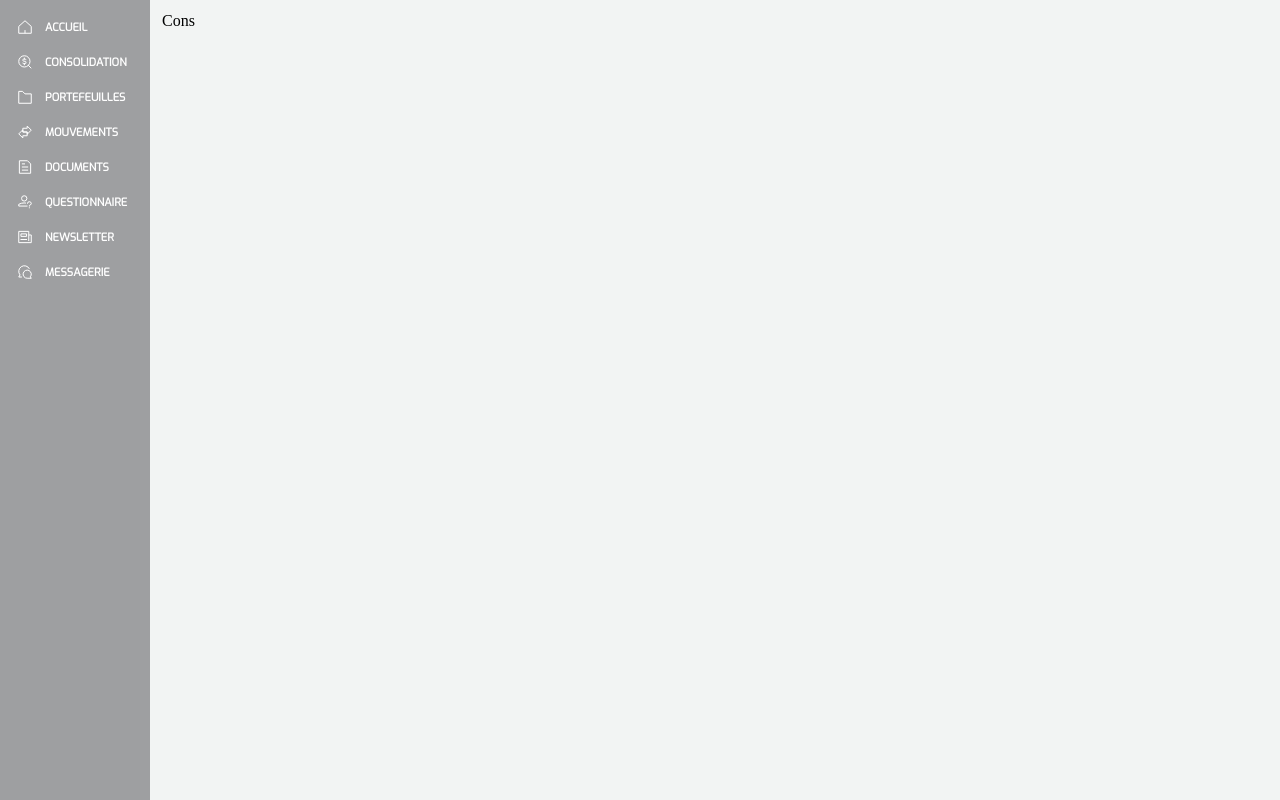
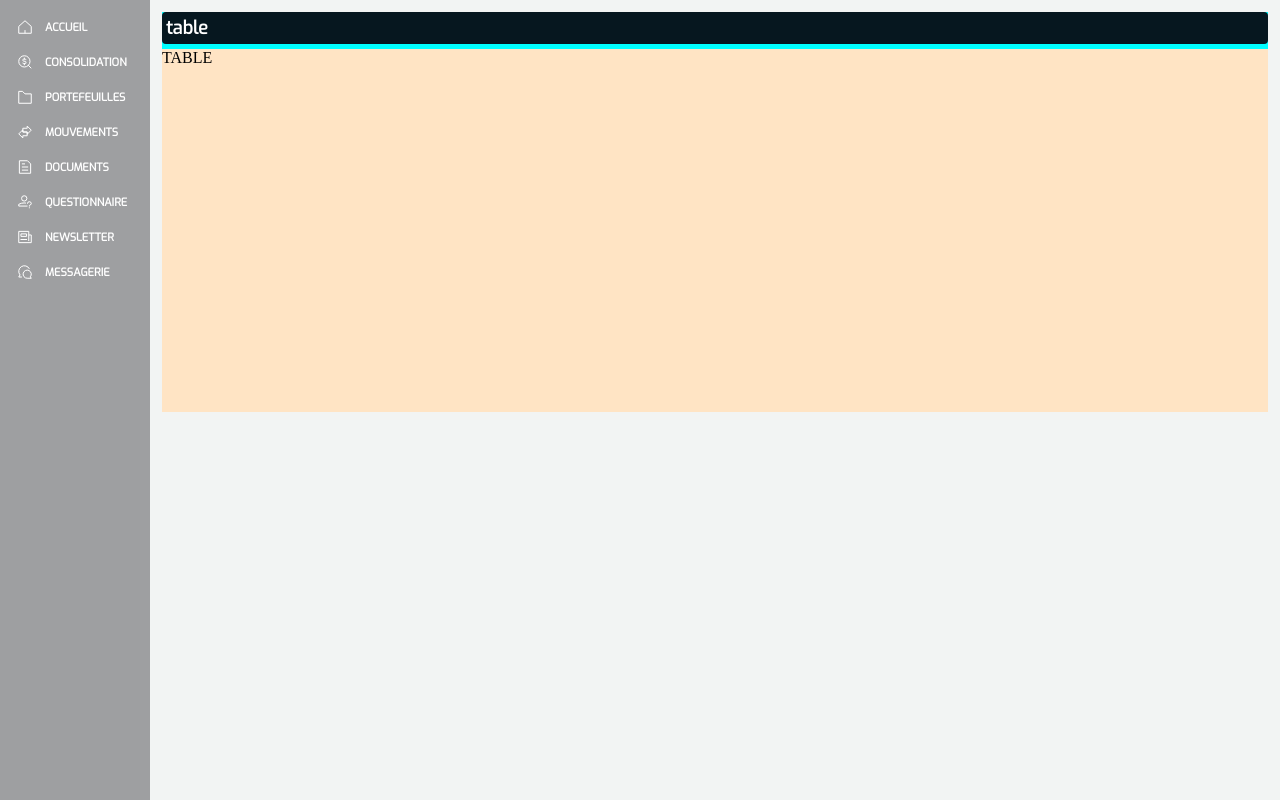
Before and after one commit to terenceraja/mykeeapp, a React (Vite) app in the folder front/: page /cons in a window 1280 px wide. Built offline with nearby package versions, Linux system fonts and the light colour scheme.

Commit message:
push for work

```diff
--- a/front/src/pages/Cons.jsx
+++ b/front/src/pages/Cons.jsx
@@ -1,9 +1,10 @@
 import "../styles/pages/Cons.module.css";
+import Card from "../components/Card";
 
 import React from "react";
 
 const Cons = () => {
-  return <div className="content">Cons</div>;
+  return <Card title="table">TABLE</Card>;
 };
 
 export default Cons;
--- a/front/src/pages/Mvt.jsx
+++ b/front/src/pages/Mvt.jsx
@@ -1,8 +1,9 @@
 import "../styles/pages/Mvt.module.css";
 import React from "react";
+import Card from "../components/Card";
 
 const Mvt = () => {
-  return <div className="content">Mvt</div>;
+  return <Card title="table">TABLE</Card>;
 };
 
 export default Mvt;
--- a/front/src/styles/index.css
+++ b/front/src/styles/index.css
@@ -33,7 +33,7 @@ h2 {
   margin: 0px;
 }
 
-/*LOGIN LOGO*/
+/*LOGIN LOGO TEXT*/
 h3 {
   font-size: 18px;
   color: #ef8026;
@@ -42,11 +42,12 @@ h3 {
 }
 /**/
 
-/* INPUT PLACEHOLDER ON CLICK ERASE*/
+/* INPUT ERASE PLACEHOLDER ON CLICK*/
 input:focus::-webkit-input-placeholder {
   color: transparent;
 }
 
+/* INPUT THICK BORDER NONE ON CLICK*/
 :focus-visible {
   outline: none;
 }
--- a/front/src/styles/pages/Log.module.css
+++ b/front/src/styles/pages/Log.module.css
@@ -62,11 +62,16 @@ input {
   text-align: center;
   border: 0.5px solid rgb(233, 233, 233);
   border-radius: 5px;
+  box-sizing: border-box;
 }
 
 input:focus-visible {
   border: 0.5px solid rgb(160, 160, 160);
   transition: border 0.4s ease, box-shadow 0.5s ease;
+}
+
+input:hover {
+  cursor: pointer;
 }
 
 button {
@@ -84,5 +89,6 @@ button {
 button:hover {
   background-color: #1b3a48;
   transition: background-color 0.4s ease, box-shadow 0.5s ease;
+  cursor: pointer;
 }
 /**/
```
Also changed, not shown: front/src/components/NavBarMobile.jsx (added), front/src/styles/components/NavBarMobile.module.css (added).
